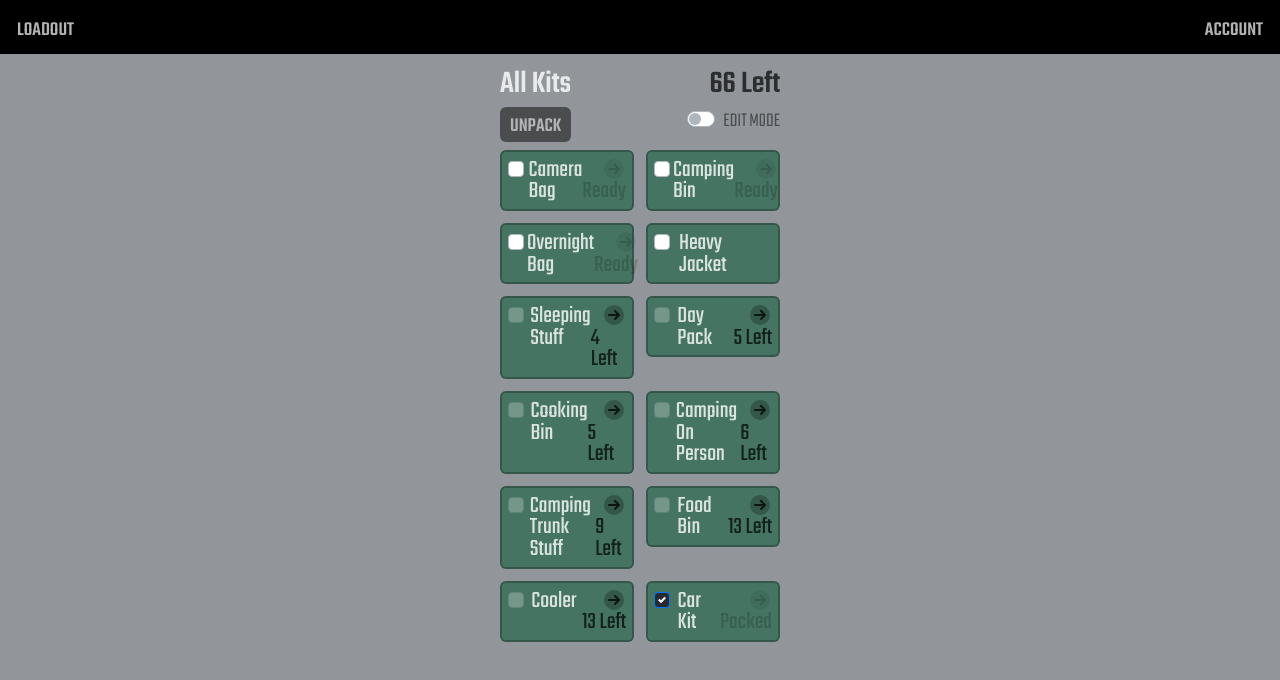
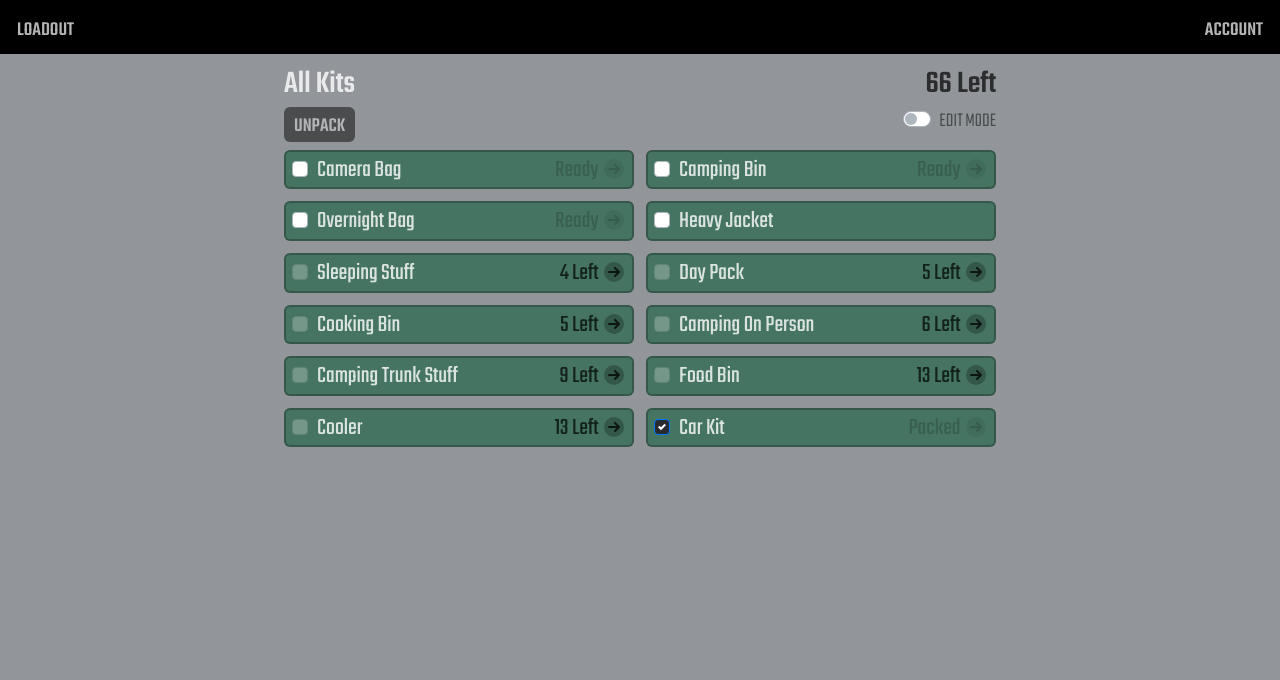
Before and after one commit to Chris-Fortier/loadout, a React (Create React App) app: page /gear in a window 1280 px wide. Shown: the top 680 px of the page. Built offline with nearby package versions, Linux system fonts and the light colour scheme; no server answers.

Commit message:
fix and refactor the responsiveness of the item cards page with various screen widths

```diff
--- a/src/components/pages/ItemList.js
+++ b/src/components/pages/ItemList.js
@@ -518,9 +518,9 @@ export default class ItemList extends React.Component {
          <div>
             <Header />
             <div className={pageBgClasses}>
-               <div className="container scroll-fix">
+               <div className="container-fluid item-cards-container scroll-fix">
                   <div className="row">
-                     <div className="col-12 col-xl-6 offset-xl-3 col-lg-8 offset-lg-2 col-md-10 offset-md-1">
+                     <div className="col">
                         {this.state.currentItem.level !== 0 &&
                            !this.state.isEditMode && (
                               <div>
--- a/src/style/style.scss
+++ b/src/style/style.scss
@@ -140,7 +140,7 @@ body {
 .item-card {
    // border-radius: 0.25rem; // Bootstrap default
    border-radius: 0.375rem; // make more noticable
-   margin-bottom: 12px; // space between item cards
+   margin-bottom: $item-card-spacing; // space between item cards
 
    padding-top: 0; // remove the padding inside the card as it will be controlled by the contents
    padding-bottom: 0; // remove the padding inside the card as it will be controlled by the contents
@@ -161,7 +161,7 @@ body {
 // }
 
 // .item-card-double:nth-child(odd) {
-//    margin-right: 12px;
+//    margin-right: $item-card-spacing;
 // }
 
 // for text within an item card
@@ -204,12 +204,12 @@ body {
 .super-item-card {
    // border-radius: 0.25rem; // Bootstrap default
    border-radius: 0.375rem; // make more noticable
-   margin-bottom: 12px;
+   margin-bottom: $item-card-spacing;
 
    // padding inside the full page card
    .card-header,
    .card-body {
-      padding: 12px;
+      padding: $item-card-spacing;
       padding-bottom: 0px;
    }
 }
@@ -396,25 +396,30 @@ $iconWidth: 30px;
    text-decoration: underline;
 }
 
-// makes it extend 2-column to edge on landscape iPhone 5/SE or a little larger screens
-@media (min-width: 480px) {
-   .container {
-      max-width: 620px;
+// smallest size is single column edge to edge fluid cards
+
+// sm single column fixed width with fluid margins
+@media (min-width: $item-card-max-width + 15 * 2) {
+   .container-fluid.item-cards-container {
+      max-width: $item-card-max-width + 15 * 2;
    }
 }
 
-// switches to two-"column" mode
-@media (min-width: 556px) {
-   // .item-card {
-   //    background-color: red;
-   // }
+// md and larger double column edge to edge fluid cards, then after a certain point double column fixed width with fluid margins
+@media (min-width: $item-card-min-width * 2 + $item-card-spacing + 15 * 2) {
+   // set the maximum width of the container to be two maximum widthed cards plus the 15px margins and space between them
+   .container-fluid.item-cards-container {
+      max-width: $item-card-max-width * 2 + $item-card-spacing + 15 * 2;
+   }
 
+   // set the width of each item card
    .item-card {
-      display: inline-block;
+      display: inline-block; // make it so multiple cards appear on the same row
       width: calc(50% - 6px);
    }
 
+   // puts a margin between the two item cards on the same "row"
    .item-card:nth-child(odd) {
-      margin-right: 12px;
+      margin-right: $item-card-spacing;
    }
 }
--- a/src/style/theme.scss
+++ b/src/style/theme.scss
@@ -265,11 +265,20 @@ $header-text-color: $white;
 
 // BREAKPOINTS
 
-// changed sm from 576px because iPhone 5/SE landscape is 568 px and I want it to go to sm
-$grid-breakpoints: (
-   xs: 0,
-   sm: 480px,
-   md: 768px,
-   lg: 992px,
-   xl: 1200px,
-);
+$item-card-min-width: 263px; // minimum width of the item cards before the layout changes
+// 263px is how wide a 2-column card would be on iPhone 5/SE lanscape with the margins
+$item-card-max-width: 350px; // maximum width of the item cards before the layout changes
+$item-card-spacing: 12px; // space between the item cards
+
+// // changed sm from 576px because iPhone 5/SE landscape is 568 px and I want it to go to sm
+// $grid-breakpoints: (
+//    // xs single column edge to edge fluid cards
+//       xs: 0,
+//    // sm single column fixed width with fluid margins
+//       sm: $item-card-max-width + 15 * 2,
+//    // md double column edge to edge fluid cards
+//       md: $item-card-min-width * 2 + $item-card-spacing + 15 * 2,
+//    // lg double column fixed width with fluid margins
+//       lg: 992px,
+//    xl: 1200px
+// );
```
